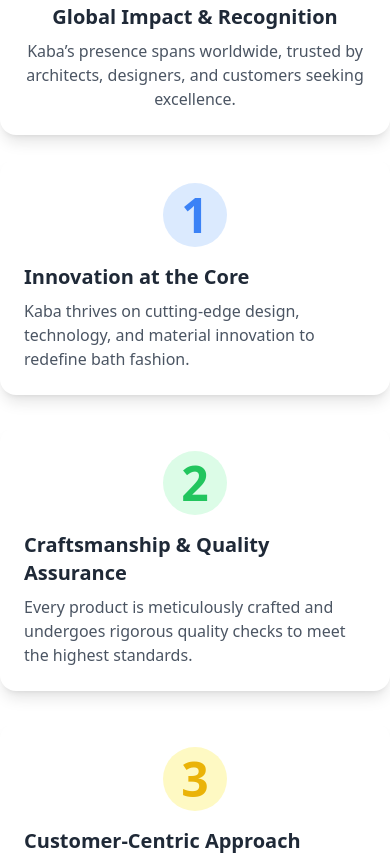
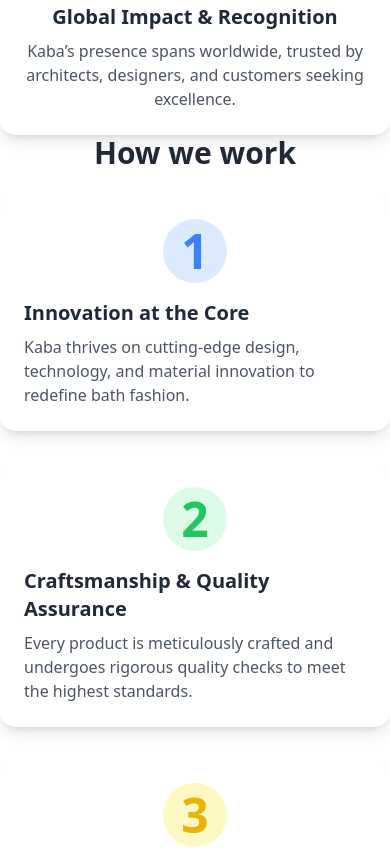
Before and after one commit to devyagnesh/devyagnesh.github.io, a plain HTML site: page index.html in a window 390 px wide. Shown: the part 2953-3813 px from the top of the page. Drawn offline with nearby package versions, Linux system fonts and the light colour scheme.

Commit message:
add more section

```diff
--- a/index.html
+++ b/index.html
@@ -431,6 +431,7 @@
         </div>
       </div>
 
+      <h2 class="text-3xl font-bold text-gray-800 lg:hidden md:hidden sm:block mr-auto">How we work</h2>
       <div class="space-y-8 flex flex-col items-center my-6">
         <!-- Step 1 -->
         <div class="flex flex-col sm:flex-row items-center text-left bg-white shadow-lg rounded-2xl p-6 w-full sm:w-3/4 sm:self-start">
```
